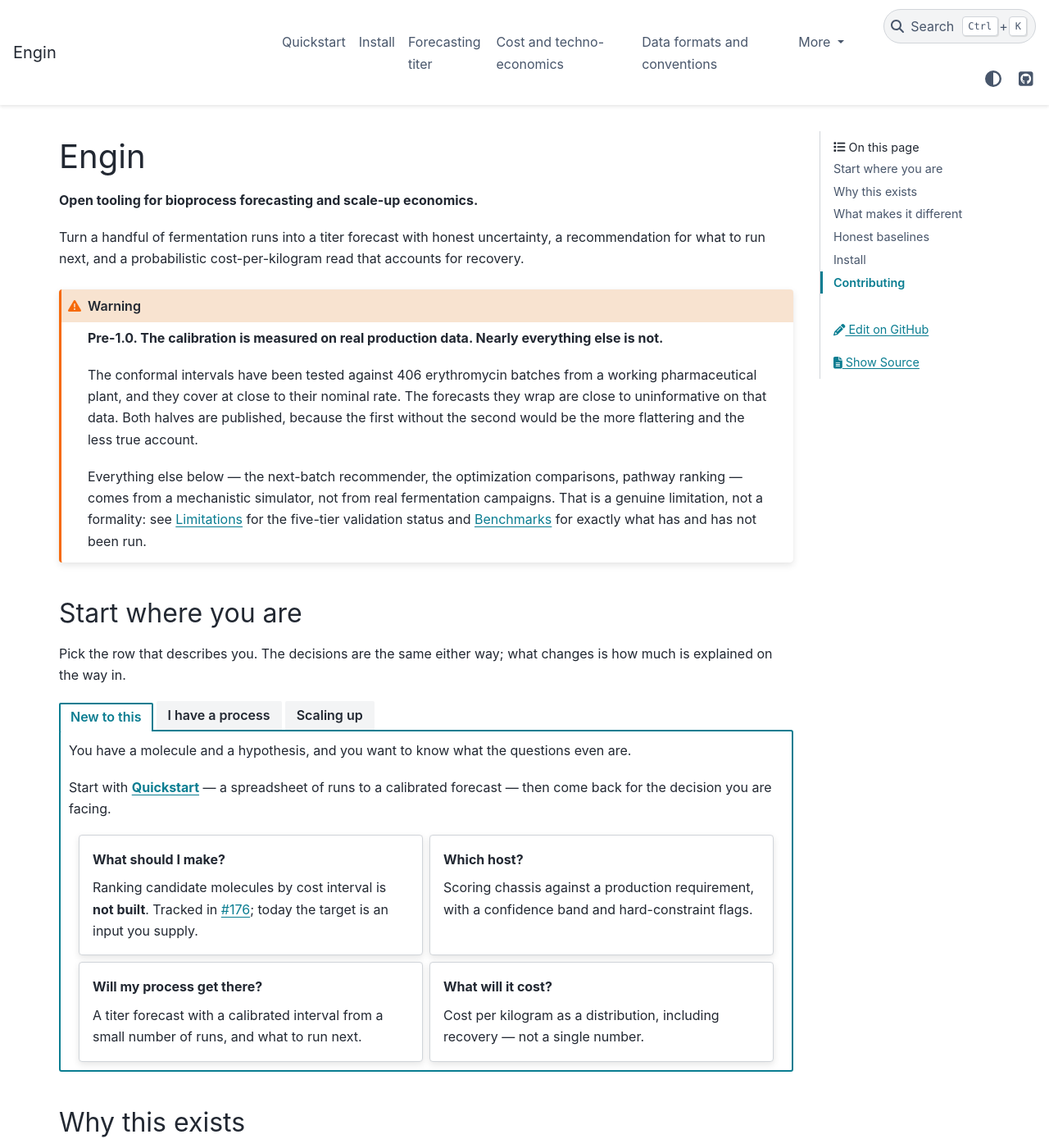
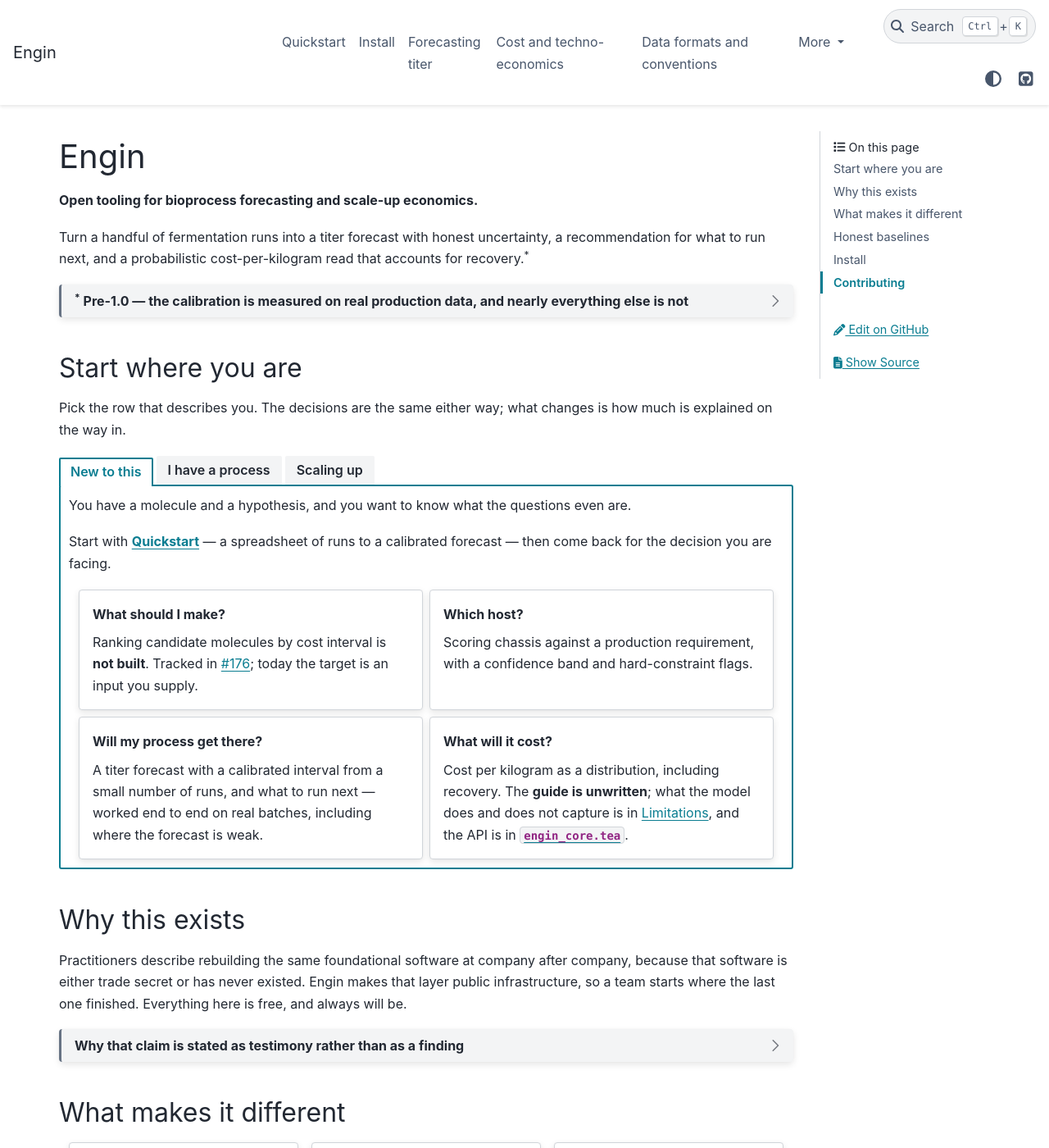
Before and after one commit to enginbio/engin-suite, a Sphinx documentation site: the page built from docs/index.md, in a window 1280 px wide and 1400 px high. Shown: the whole window at 82% size. Built offline with Sphinx 7.4.7 and the PyData theme 0.15.4, drawn with Linux system fonts in a browser that asks for light colours.

Commit message:
docs: put the pre-1.0 caveat where it bites, not in front of everyone
The front page opened with a full orange warning block. A reader arriving to
find out what Engin is met the validation caveat before the description, and a
warning shown to everyone is a warning aimed at no one.

**Front page:** the caveat becomes an asterisk on the tagline and a collapsed
dropdown carrying the same text verbatim. Nothing is removed and nothing is
softened -- it is one line instead of a wall, and the router is now the first
thing below the description.

**docs/design/host-selection.md** gains the warning it actually needed, which is
not the generic one. That page argues at length that *no published tool scores
chassis against a production requirement*, and never mentions that its own
shipped numbers are roughly 60 hand-assigned values with no citations (#146) --
`Provenance` defaults to "illustrative" in the schema for that reason, and the
scoring arithmetic over them is separately marked bespoke-unjustified (#103). A
reader who arrives from the front page's "Which host?" card is exactly the
reader who needs that said out loud.

**Two router cards pointed at stubs**, which the previous change should have
caught: guides/forecasting.md is nine lines of "not yet written" and
guides/cost.md is thirty-three. "Will my process get there?" now points at the
quickstart, which walks that path end to end on real batches. "What will it
cost?" says the guide is unwritten and sends the reader to limitations and the
API -- the same honest treatment the "What should I make?" card already used.

The surveyed pages that already carry this caveat are left alone rather than
given a second copy: benchmarks.md leads with the tier table, all three methods
pages state it, and both guide stubs already warn they are unwritten.

sphinx-build -W succeeds; check_claims.py clean across 41 Tier A documents.

Co-Authored-By: Claude Opus 5 <noreply@anthropic.com>

````diff
--- a/docs/design/host-selection.md
+++ b/docs/design/host-selection.md
@@ -2,6 +2,20 @@
 
 **Status:** the absence claim **holds**, narrowed.
 **Last searched:** 2026-08-13 · **Re-check:** 2027-08 · Implements `D23`, closes #107.
+
+```{warning}
+**The shipped capability numbers are illustrative, not sourced.** `engin-host`'s
+knowledge base is roughly 60 hand-assigned values carrying no citations, and
+`Provenance` defaults to `"illustrative"` in the schema for exactly that reason
+([#146](https://github.com/enginbio/engin-suite/issues/146)). The scoring
+arithmetic over them is separately marked `bespoke-unjustified`
+([#103](https://github.com/enginbio/engin-suite/issues/103)).
+
+This note argues that **no published tool does this**. That is a claim about the
+rest of the field, and it is not a claim that these particular scores are right.
+Treat a ranking from the bundled KB as a worked example of the interface, not as
+advice about a chassis.
+```
 
 `engin-host` scores candidate microbial chassis against a production requirement. Its
 README claimed this was *"genuine whitespace"* with *"no standard commercial tool"* — an
--- a/docs/index.md
+++ b/docs/index.md
@@ -48,11 +48,10 @@ adr/index
 
 **Open tooling for bioprocess forecasting and scale-up economics.**
 
-Turn a handful of fermentation runs into a titer forecast with honest uncertainty, a recommendation for what to run next, and a probabilistic cost-per-kilogram read that accounts for recovery.
+Turn a handful of fermentation runs into a titer forecast with honest uncertainty, a recommendation for what to run next, and a probabilistic cost-per-kilogram read that accounts for recovery.<sup>\*</sup>
 
-```{warning}
-**Pre-1.0. The calibration is measured on real production data. Nearly
-everything else is not.**
+:::{dropdown} <sup>\*</sup> Pre-1.0 — the calibration is measured on real production data, and nearly everything else is not
+:animate: fade-in-slide-down
 
 The conformal intervals have been tested against 406 erythromycin batches from a
 working pharmaceutical plant, and they cover at close to their nominal rate. The
@@ -60,12 +59,15 @@ forecasts they wrap are close to uninformative on that data. Both halves are
 published, because the first without the second would be the more flattering and
 the less true account.
 
-Everything else below — the next-batch recommender, the optimization
-comparisons, pathway ranking — comes from a mechanistic simulator, not from real
-fermentation campaigns. That is a genuine limitation, not a formality: see
+Everything else — the next-batch recommender, the optimization comparisons,
+pathway ranking — comes from a mechanistic simulator, not from real fermentation
+campaigns. That is a genuine limitation, not a formality: see
 [Limitations](limitations) for the five-tier validation status and
 [Benchmarks](benchmarks) for exactly what has and has not been run.
-```
+
+This caveat is repeated on the pages where it actually bites, rather than only
+here — a reader about to trust a number should meet it there.
+:::
 
 ## Start where you are
 
@@ -96,17 +98,17 @@ Scoring chassis against a production requirement, with a confidence band and har
 :::
 
 :::{grid-item-card} Will my process get there?
-:link: guides/forecasting
+:link: quickstart
 :link-type: doc
 
-A titer forecast with a calibrated interval from a small number of runs, and what to run next.
+A titer forecast with a calibrated interval from a small number of runs, and what to run
+next — worked end to end on real batches, including where the forecast is weak.
 :::
 
 :::{grid-item-card} What will it cost?
-:link: guides/cost
-:link-type: doc
-
-Cost per kilogram as a distribution, including recovery — not a single number.
+Cost per kilogram as a distribution, including recovery. The **guide is unwritten**; what
+the model does and does not capture is in
+[Limitations](limitations), and the API is in [`engin_core.tea`](api/index).
 :::
 
 ::::
````
